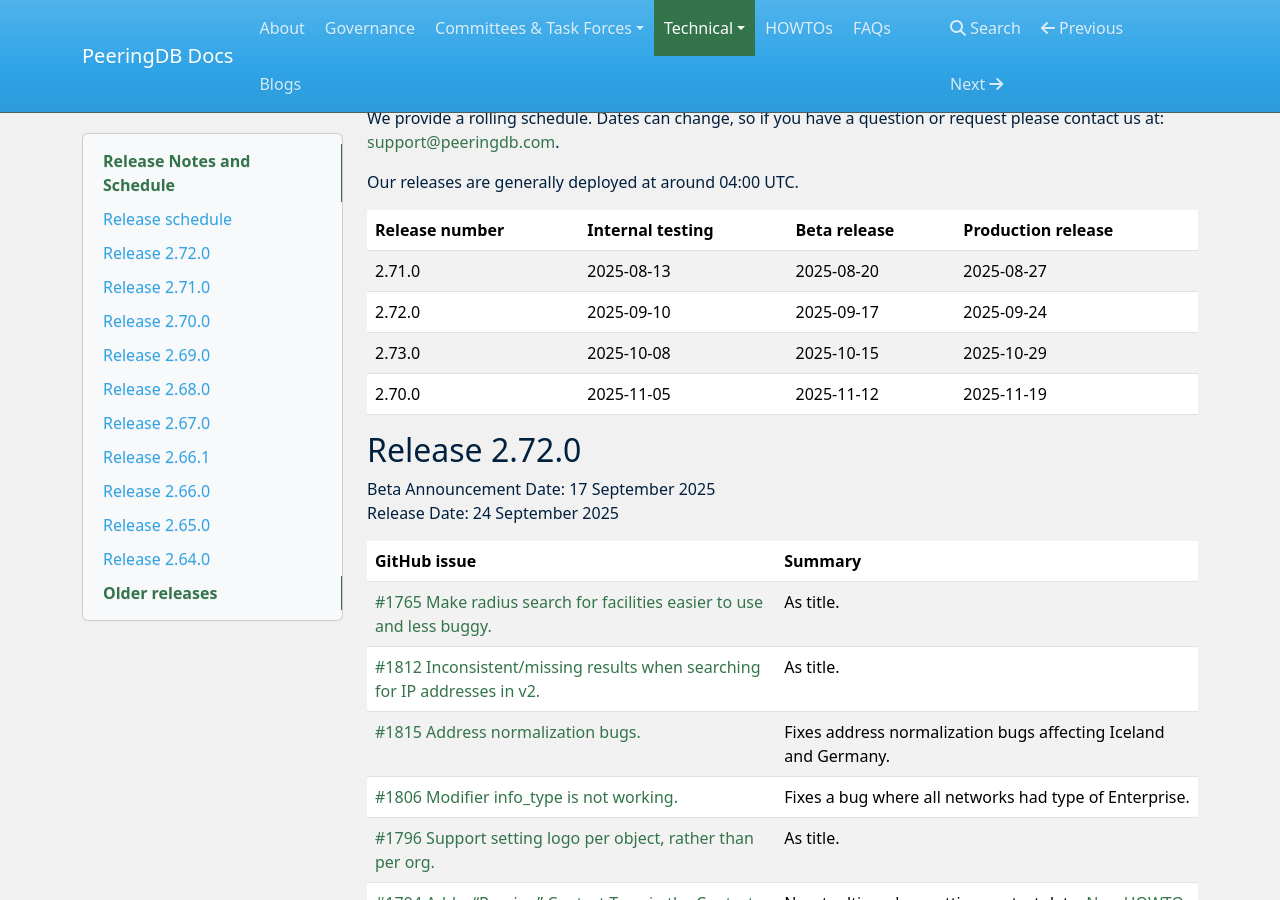
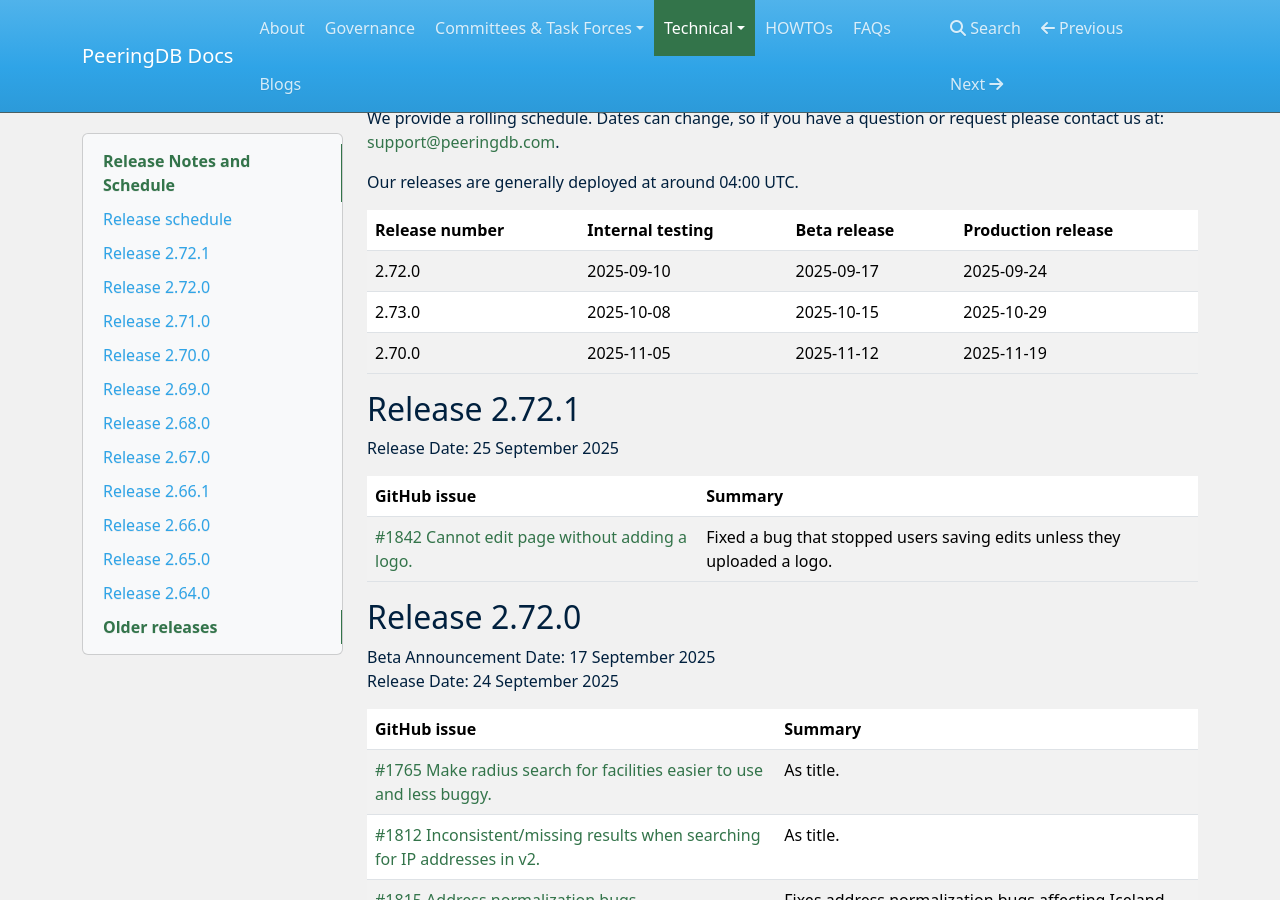
Before and after one commit to peeringdb/docs, an MkDocs documentation site: the page built from docs/release_notes/index.md, in a window 1280 px wide and 900 px high, scrolled down 324 px. Built offline with MkDocs 1.6.1, drawn with Linux system fonts in a browser that asks for light colours; nearby versions of some CDN libraries.

Commit message:
Update index.md (#391)
Notes for Release 2.72.1

```diff
--- a/docs/release_notes/index.md
+++ b/docs/release_notes/index.md
@@ -14,10 +14,18 @@
 
 | **Release number** | **Internal testing** | **Beta release** | **Production release** |
 | -------------- | ---------------- | ------------ | ------------------ |
-| 2.71.0 | 2025-08-13 | 2025-08-20 | 2025-08-27 |
 | 2.72.0 | 2025-09-10 | 2025-09-17 | 2025-09-24 |
 | 2.73.0 | 2025-10-08 | 2025-10-15 | 2025-10-29 |
 | 2.70.0 | 2025-11-05 | 2025-11-12 | 2025-11-19 |
+
+## Release 2.72.1
+
+Release Date: 25 September 2025
+
+| **GitHub issue** | **Summary** |
+| ----------------- | ----------- |
+| [#1842 Cannot edit page without adding a logo.](https://github.com/peeringdb/peeringdb/issues/1842) | Fixed a bug that stopped users saving edits unless they uploaded a logo.|
+
 
 ## Release 2.72.0
 
```
